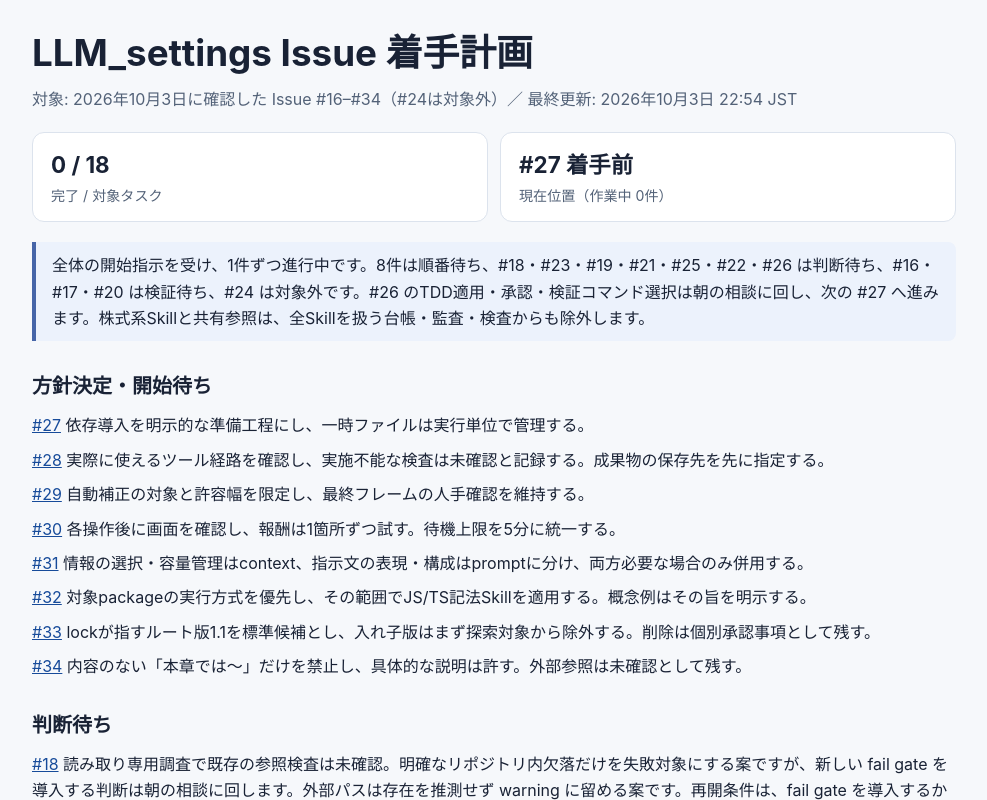
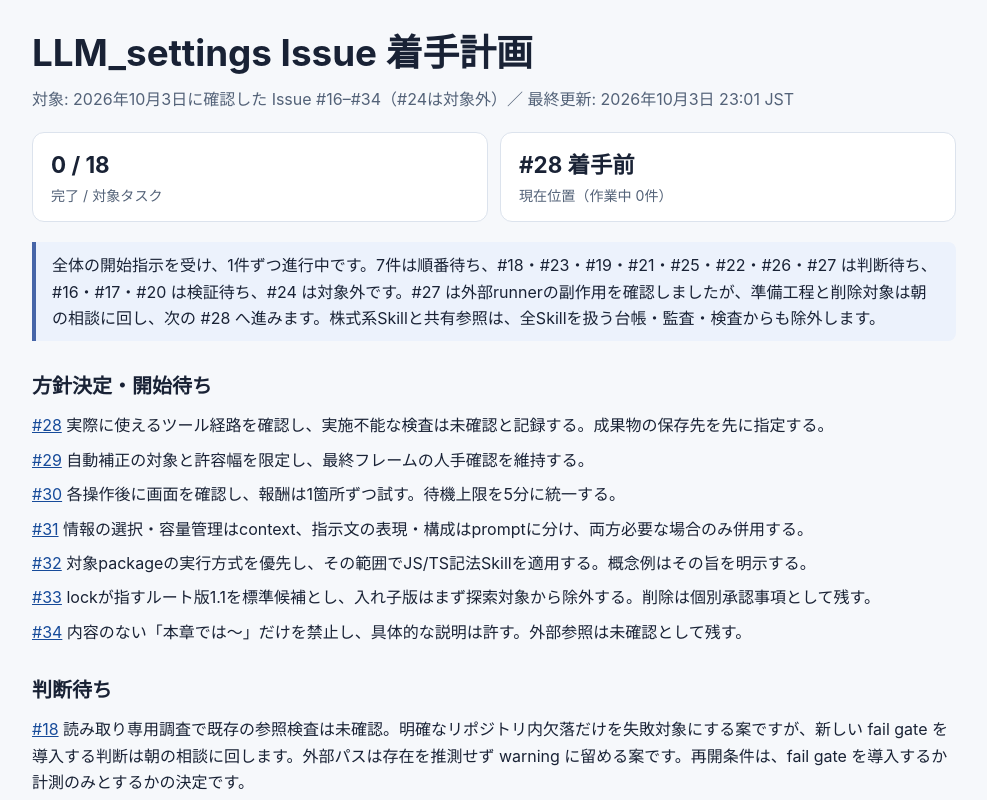
Before and after one commit to ksuke0322/LLM_settings, a plain HTML site: page docs/issue-work-plan/progress-2026-10-03.html in a window 1280 px wide. Shown: the top 800 px of the page, without its empty margins (146-1133 px from the left). Drawn offline with Linux system fonts and the light colour scheme.

Commit message:
docs: defer issue 27 setup decision

```diff
--- a/docs/issue-work-plan/progress-2026-10-03.html
+++ b/docs/issue-work-plan/progress-2026-10-03.html
@@ -35,17 +35,16 @@
 <body>
   <header>
     <h1>LLM_settings Issue 着手計画</h1>
-    <p class="muted">対象: 2026年10月3日に確認した Issue #16–#34（#24は対象外）／ 最終更新: 2026年10月3日 22:54 JST</p>
+    <p class="muted">対象: 2026年10月3日に確認した Issue #16–#34（#24は対象外）／ 最終更新: 2026年10月3日 23:01 JST</p>
     <div class="summary" aria-label="進捗の要約">
       <div><strong>0 / 18</strong><span>完了 / 対象タスク</span></div>
-      <div><strong>#27 着手前</strong><span>現在位置（作業中 0件）</span></div>
+      <div><strong>#28 着手前</strong><span>現在位置（作業中 0件）</span></div>
     </div>
-    <p class="note">全体の開始指示を受け、1件ずつ進行中です。8件は順番待ち、#18・#23・#19・#21・#25・#22・#26 は判断待ち、#16・#17・#20 は検証待ち、#24 は対象外です。#26 のTDD適用・承認・検証コマンド選択は朝の相談に回し、次の #27 へ進みます。株式系Skillと共有参照は、全Skillを扱う台帳・監査・検査からも除外します。</p>
+    <p class="note">全体の開始指示を受け、1件ずつ進行中です。7件は順番待ち、#18・#23・#19・#21・#25・#22・#26・#27 は判断待ち、#16・#17・#20 は検証待ち、#24 は対象外です。#27 は外部runnerの副作用を確認しましたが、準備工程と削除対象は朝の相談に回し、次の #28 へ進みます。株式系Skillと共有参照は、全Skillを扱う台帳・監査・検査からも除外します。</p>
   </header>
   <main>
     <section aria-labelledby="decided">
       <h2 id="decided">方針決定・開始待ち</h2>
-      <p><a href="https://github.com/ksuke0322/LLM_settings/issues/27">#27</a> 依存導入を明示的な準備工程にし、一時ファイルは実行単位で管理する。</p>
       <p><a href="https://github.com/ksuke0322/LLM_settings/issues/28">#28</a> 実際に使えるツール経路を確認し、実施不能な検査は未確認と記録する。成果物の保存先を先に指定する。</p>
       <p><a href="https://github.com/ksuke0322/LLM_settings/issues/29">#29</a> 自動補正の対象と許容幅を限定し、最終フレームの人手確認を維持する。</p>
       <p><a href="https://github.com/ksuke0322/LLM_settings/issues/30">#30</a> 各操作後に画面を確認し、報酬は1箇所ずつ試す。待機上限を5分に統一する。</p>
@@ -63,6 +62,7 @@
       <p><a href="https://github.com/ksuke0322/LLM_settings/issues/25">#25</a> 現行の <code>specs/flow</code> 用規則は <code>done</code> にPR・worktree削除まで含めますが、削除は個別承認事項です。#16の正本整理が検証待ちのため、完了の意味、Git操作ごとの承認、blocked・失敗・確認不能からの再開条件を朝の相談へ保留します。</p>
       <p><a href="https://github.com/ksuke0322/LLM_settings/issues/22">#22</a> 非株式Skill39件を計測し、<code>isometric-story-workflow</code> は本文429行・references10件・scripts17件、<code>archify</code> は本文126行・references4件・scripts6件でした。行数だけでは分割対象を決められません。分割範囲、常時必須ルールの保持、責務・参照数を含む監査基準を朝の相談へ保留します。#18 の参照検査も判断待ちです。</p>
       <p><a href="https://github.com/ksuke0322/LLM_settings/issues/26">#26</a> rootに全repo共通のテストコマンド定義は見つからず、サブプロジェクトごとに設定が異なります。workflow・外部TDD・test-fixingの適用範囲と固定コマンドにも差があります。変更種別ごとのTDD適用、テスト追加の承認条件、複数候補や未定義時のコマンド選択は新しいルールとして朝の相談へ保留します。</p>
+      <p><a href="https://github.com/ksuke0322/LLM_settings/issues/27">#27</a> 外部Playwright runnerは依存不足時に <code>npm install</code> とChromium導入を行い、一時スクリプトをSkillディレクトリに作って次回起動時にパターン削除します。削除対象に一致する追跡済みファイルもあるため実行していません。導入の承認範囲、実行単位の保存先・削除対象、未準備状態の扱いを朝の相談へ保留します。</p>
     </section>
     <section aria-labelledby="validation">
       <h2 id="validation">検証待ち</h2>
@@ -104,7 +104,7 @@
       <div class="table-wrap"><table><caption>個別 Skill と文書の整合</caption><thead><tr><th scope="col">ID</th><th scope="col">状態</th><th scope="col">タスク名</th></tr></thead><tbody>
         <tr data-issue="22" data-status="判断待ち"><td><a href="https://github.com/ksuke0322/LLM_settings/issues/22">#22</a></td><td><span class="status">判断待ち</span></td><td>巨大 Skill を責務別に分割し、#18 で参照を確認</td></tr>
         <tr data-issue="26" data-status="判断待ち"><td><a href="https://github.com/ksuke0322/LLM_settings/issues/26">#26</a></td><td><span class="status">判断待ち</span></td><td>TDD とテスト修正の適用範囲を整理</td></tr>
-        <tr data-issue="27" data-status="開始待ち"><td><a href="https://github.com/ksuke0322/LLM_settings/issues/27">#27</a></td><td><span class="status">開始待ち</span></td><td>Playwright の導入準備と一時ファイル処理を分離</td></tr>
+        <tr data-issue="27" data-status="判断待ち"><td><a href="https://github.com/ksuke0322/LLM_settings/issues/27">#27</a></td><td><span class="status">判断待ち</span></td><td>Playwright の導入準備と一時ファイル処理を分離</td></tr>
         <tr data-issue="28" data-status="開始待ち"><td><a href="https://github.com/ksuke0322/LLM_settings/issues/28">#28</a></td><td><span class="status">開始待ち</span></td><td>A11y・学習計画 Skill のツール記述を照合</td></tr>
         <tr data-issue="29" data-status="開始待ち"><td><a href="https://github.com/ksuke0322/LLM_settings/issues/29">#29</a></td><td><span class="status">開始待ち</span></td><td>Blender 自動修正と人手レビューの境界を統一</td></tr>
         <tr data-issue="30" data-status="開始待ち"><td><a href="https://github.com/ksuke0322/LLM_settings/issues/30">#30</a></td><td><span class="status">開始待ち</span></td><td>モンスト周回手順の正本と停止条件を統一</td></tr>
```
